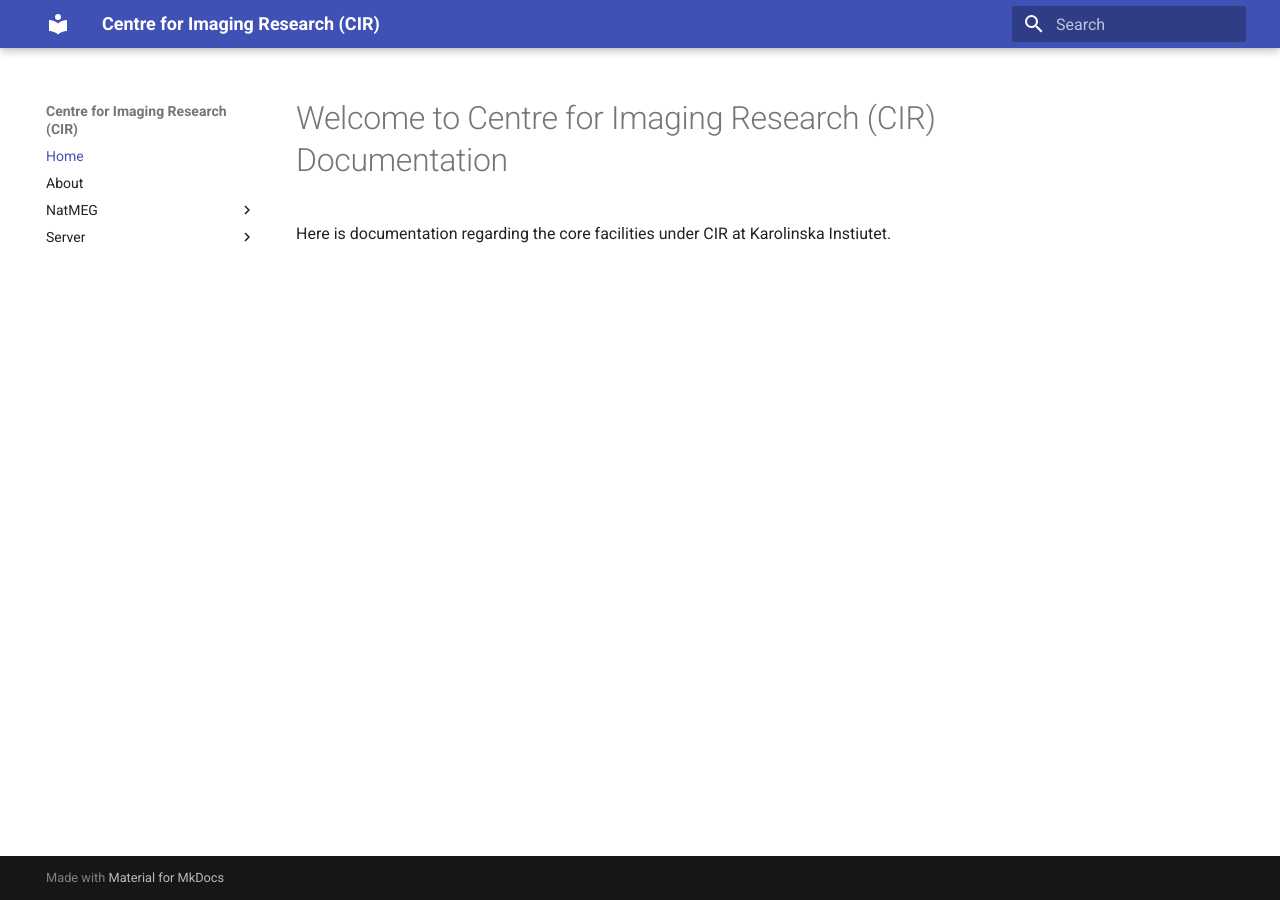
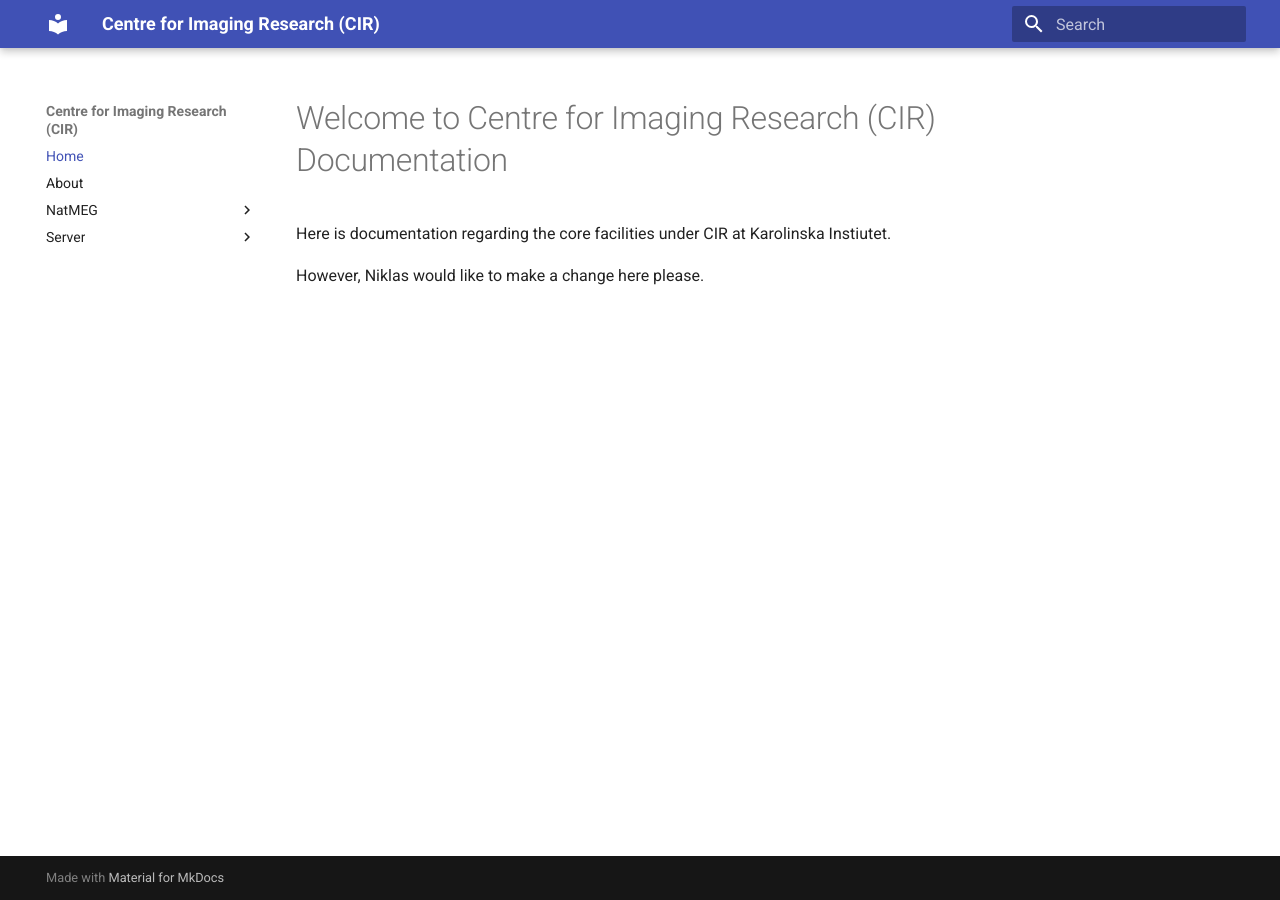
Before and after one commit to natmegsweden/documentation, an MkDocs documentation site: the page built from docs/index.md, in a window 1280 px wide. Built offline with MkDocs 1.6.1 and Material for MkDocs 9.7.7, drawn with Linux system fonts in a browser that asks for light colours.

Commit message:
Update index.md
test a PR from Niklas

```diff
--- a/docs/index.md
+++ b/docs/index.md
@@ -1,3 +1,5 @@
 # Welcome to Centre for Imaging Research (CIR) Documentation
 
 Here is documentation regarding the core facilities under CIR at Karolinska Instiutet.
+
+However, Niklas would like to make a change here please.
```
